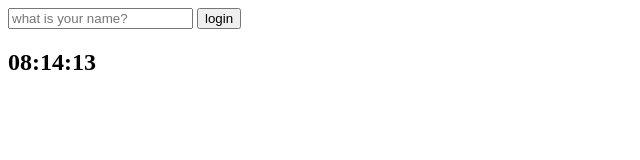
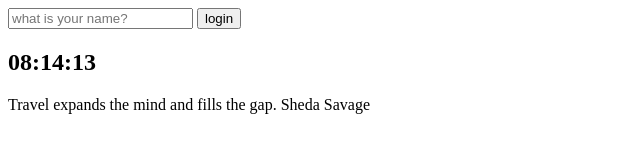
Before and after one commit to bellDev-code/project-blockchain, a plain HTML site: page nomad/chrome.html in a window 1280 px wide. Shown: the whole page, without its empty margins (0-640 px from the left). Drawn offline with Linux system fonts and the light colour scheme.

Commit message:
js quotes array and Math.floor(Math.random())

```diff
--- a/nomad/index.html
+++ b/nomad/chrome.html
@@ -19,7 +19,12 @@
     </form>
     <h2 id="clock">00:00:00</h2>
     <h1 id="greeting" class="hidden"></h1>
+    <div id="quote">
+      <span></span>
+      <span></span>
+    </div>
     <script src="js/greeting.js"></script>
     <script src="js/clock.js"></script>
+    <script src="js/quotes.js"></script>
   </body>
 </html>
--- /dev/null
+++ b/nomad/js/quotes.js
@@ -0,0 +1,51 @@
+const quotes = [
+  {
+    quote: "The way to get started is to quit talking and begin doing.",
+    author: "Walt Disney",
+  },
+  {
+    quote: "Life is what happens when you're busy making other plans.",
+    author: "John Lennon",
+  },
+  {
+    quote:
+      "The world is a book and those who do not travel read only one page.",
+    author: "Saint Augustine",
+  },
+  {
+    quote: "Life is either a daring adventure or nothing at all.",
+    author: "Helen Keller",
+  },
+  {
+    quote: "To Travel is to Live",
+    author: "Hans Christian Andersen",
+  },
+  {
+    quote: "Only a life lived for others is a life worthwhile.",
+    author: "Albert Einstein",
+  },
+  {
+    quote: "You only live once, but if you do it right, once is enough.",
+    author: "Mae West",
+  },
+  {
+    quote: "Never go on trips with anyone you do ntot love.",
+    author: "Hemmingway",
+  },
+  {
+    quote: "We wander for distraction, but we travel for fulfilment.",
+    author: "Hilaire Belloc",
+  },
+  {
+    quote: "Travel expands the mind and fills the gap.",
+    author: "Sheda Savage",
+  },
+];
+
+const quote = document.querySelector("#quote span:first-child");
+const author = document.querySelector("#quote span:last-child");
+
+const todayQuote = quotes[Math.floor(Math.random() * quotes.length)];
+
+quote.innerText = todayQuote.quote;
+author.innerText = todayQuote.author;
```
